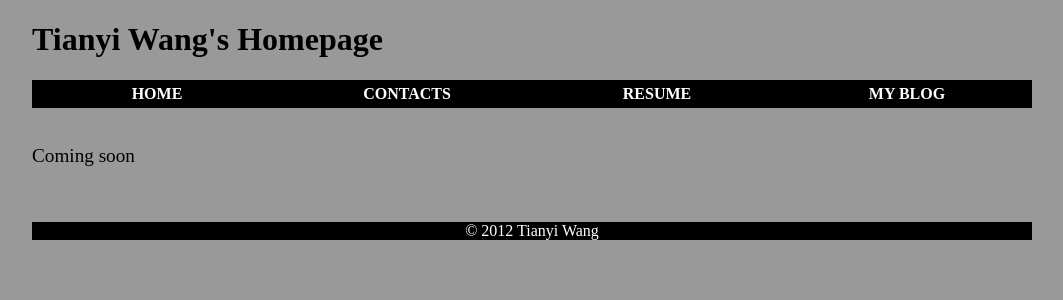
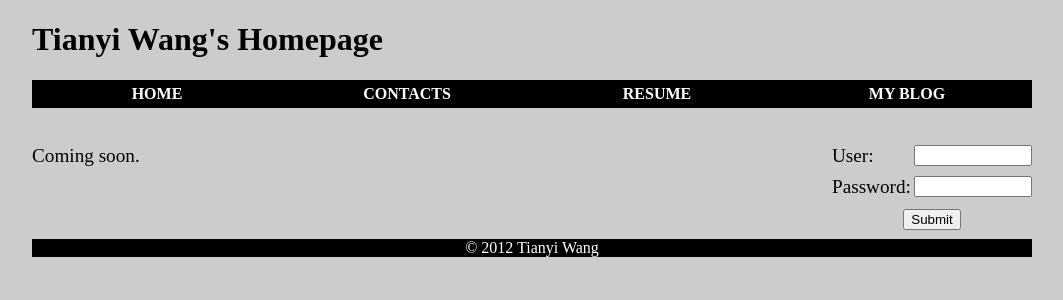
Before and after one commit to wang103/PersonalWebsite, a PHP site: page /blog.html in a window 1280 px wide. Shown: the top 300 px of the page, without its empty margins (108-1171 px from the left). Run offline with PHP 8.4, Linux system fonts and the light colour scheme.

Commit message:
Added log in form

```diff
--- a/blog.html
+++ b/blog.html
@@ -23,7 +23,17 @@ Tianyi Wang's Homepage
 
 <br>
 
-<p>Coming soon</p>
+<div id="blog_left">
+<p>Coming soon.</p>
+</div>
+
+<div id="blog_right">
+<form name="login_form" action="php/actions.php" method="get">
+<p id="login_p"><label id="login_label">User: </label> <input id="login_input" type="text" name="user"></p>
+<p id="login_p"><label id="login_label">Password:</label> <input id="login_input" type="password" name="pwd"></p>
+<p id="login_p" align="center"><input type="submit" value="Submit"></p>
+</form>
+</div>
 
 <!--Footer-->
 <br>
--- a/style.css
+++ b/style.css
@@ -20,12 +20,32 @@ li{float:left;}
 	text-transform:uppercase;
 }
 #nav_item:hover,#nav_item:active {
-background-color:#09F;
+	background-color:#09F;
 }
 
-body {background-color:#999;}
+body {background-color:#CCC;}
 p {color:black;font-size:120%}
 img {margin-right:10px;}
+
+#blog_left {
+	width:80%;
+	float:left;
+}
+#blog_right {
+	width:20%;
+	float:right;
+}
+#login_label {
+	width:40%;
+	float:left;
+}
+#login_input {
+	width:55%;
+	float:right;
+}
+#login_p {
+	height:12px;
+}
 
 #footer {
 	color:#FFF;
```
Also changed, not shown: php/actions.php (added).
